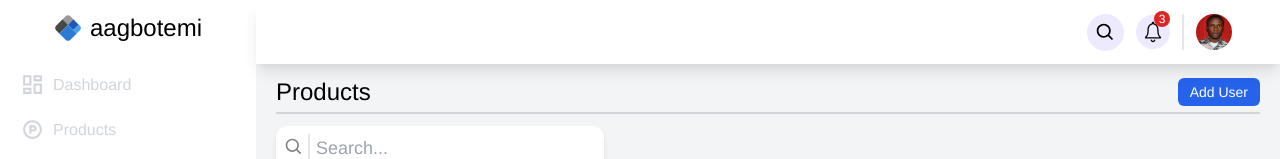
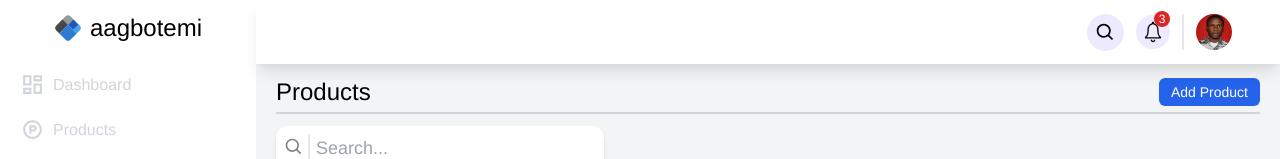
Before and after one commit to aagbotemi/admin-dashboard, a React (Create React App) app: page /products in a window 1280 px wide. Shown: the top 159 px of the page. Built offline with nearby package versions, Linux system fonts and the light colour scheme.

Commit message:
add new item button's text passed as props

```diff
--- a/src/components/AddNewItemButton.js
+++ b/src/components/AddNewItemButton.js
@@ -2,12 +2,12 @@ import React from 'react'
 import { AiOutlinePlus } from 'react-icons/ai'
 import BaseButton from './BaseButton'
 
-const AddNewItemButton = () => {
+const AddNewItemButton = ({title}) => {
     return (
         <>
             <BaseButton
                 type="submit"
-                name="Add user"
+                name={title}
                 className="bg-blue-600 hover:bg-blue-500 px-3 py-1 text-white rounded-md text-sm capitalize sm:block hidden"
             />
 
--- a/src/pages/product/ProductDetail.js
+++ b/src/pages/product/ProductDetail.js
@@ -47,7 +47,7 @@ const ProductDetail = () => {
             <div className="mb-3 pb-1 border-b-2 border-gray-300 flex items-center justify-between">
                 <h1 className="text-xl sm:text-2xl font-medium">Product Details</h1>
                 <Link to="/new-product">
-                    <AddNewItemButton />
+                    <AddNewItemButton title="Add Product" />
                 </Link>
             </div>
             <div className="grid md:grid-cols-3 grid-cols-1 md:gap-3 gap-y-3 mt-5 pb-4">
--- a/src/pages/product/Products.js
+++ b/src/pages/product/Products.js
@@ -35,7 +35,7 @@ const Products = () => {
         <div className="mb-3 pb-1 border-b-2 border-gray-300 flex items-center justify-between">
           <h1 className="text-xl sm:text-2xl font-medium">Products</h1>
           <Link to="/new-product">
-            <AddNewItemButton />
+            <AddNewItemButton title="Add Product" />
           </Link>
         </div>
 
--- a/src/pages/user/UserDetail.js
+++ b/src/pages/user/UserDetail.js
@@ -55,7 +55,7 @@ const UserDetail = () => {
             <div className="mb-3 pb-1 border-b-2 border-gray-300 flex items-center justify-between">
                 <h1 className="text-xl sm:text-2xl font-medium">User Details</h1>
                 <Link to="/new-user">
-                    <AddNewItemButton />
+                    <AddNewItemButton title="Add User" />
                 </Link>
             </div>
 
--- a/src/pages/user/Users.js
+++ b/src/pages/user/Users.js
@@ -35,7 +35,7 @@ const Users = () => {
             <div className="mb-3 pb-1 border-b-2 border-gray-300 flex items-center justify-between">
                 <h1 className="text-xl sm:text-2xl font-medium">Users</h1>
                 <Link to="/new-user">
-                    <AddNewItemButton />
+                    <AddNewItemButton title="Add User" />
                 </Link>
             </div>
 
```
